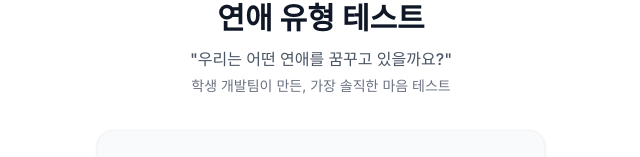
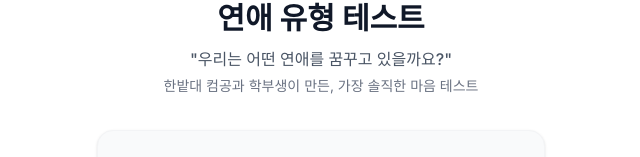
Before and after one commit to YUJAEYUN/hanbat, a Next.js app: page /start in a window 1280 px wide. Shown: the part 351-508 px from the top of the page, without its empty margins (319-959 px from the left). Built offline with nearby package versions, Linux system fonts and the light colour scheme.

Commit message:
fix: 멘트 수정

```diff
--- a/app/result/[type]/page.tsx
+++ b/app/result/[type]/page.tsx
@@ -34,7 +34,8 @@ export default async function ResultPage({ params }: PageProps) {
                             썸타임 팀의 솔직한 이야기
                         </h3>
                         <p className="text-gray-600 text-sm leading-relaxed text-left">
-                            안녕하세요, 저희는 이 서비스를 만든 <strong>한밭대 학생 개발팀</strong>이에요.<br /><br />
+                            안녕하세요, 저는 썸타임 서비스를 만들고 있는 <strong>한밭대 컴공과 학생</strong>이에요.<br /><br />
+                            저희가 썸타임을 시작한 이유는 하나에요. 대학생들에게 진정으로 의미 있는 관계의 시작을 돕는 것이죠.<br /><br />
                             저희는 여러분이 썸타임에서 평생 머무르길 바라지 않아요.
                             오히려 여기서 좋은 사람을 만나 <strong>빨리 앱을 지우고 떠나시는 게</strong> 저희의 목표랍니다.<br /><br />
                             "왜 대화가 안 이어질까?", "왜 매칭이 안 될까?"<br />
@@ -60,12 +61,10 @@ export default async function ResultPage({ params }: PageProps) {
                     >
                         진짜 인연 만나러 가기
                         <span className="block text-xs font-normal opacity-90 mt-1">
-                            (한밭대/충남대/대전대 학생만 가능해요)
                         </span>
                     </a>
 
                     <div className="text-xs text-gray-400">
-                        * 테스트 결과는 매칭 시 대화 소재로 활용될 수 있어요.
                     </div>
                 </div>
 
--- a/app/start/page.tsx
+++ b/app/start/page.tsx
@@ -25,7 +25,7 @@ export default function StartPage() {
                         <p className="text-gray-600 font-medium leading-relaxed">
                             "우리는 어떤 연애를 꿈꾸고 있을까요?"<br />
                             <span className="text-sm text-gray-500 font-normal">
-                                학생 개발팀이 만든, 가장 솔직한 마음 테스트
+                                한밭대 컴공과 학부생이 만든, 가장 솔직한 마음 테스트
                             </span>
                         </p>
                     </div>
```
